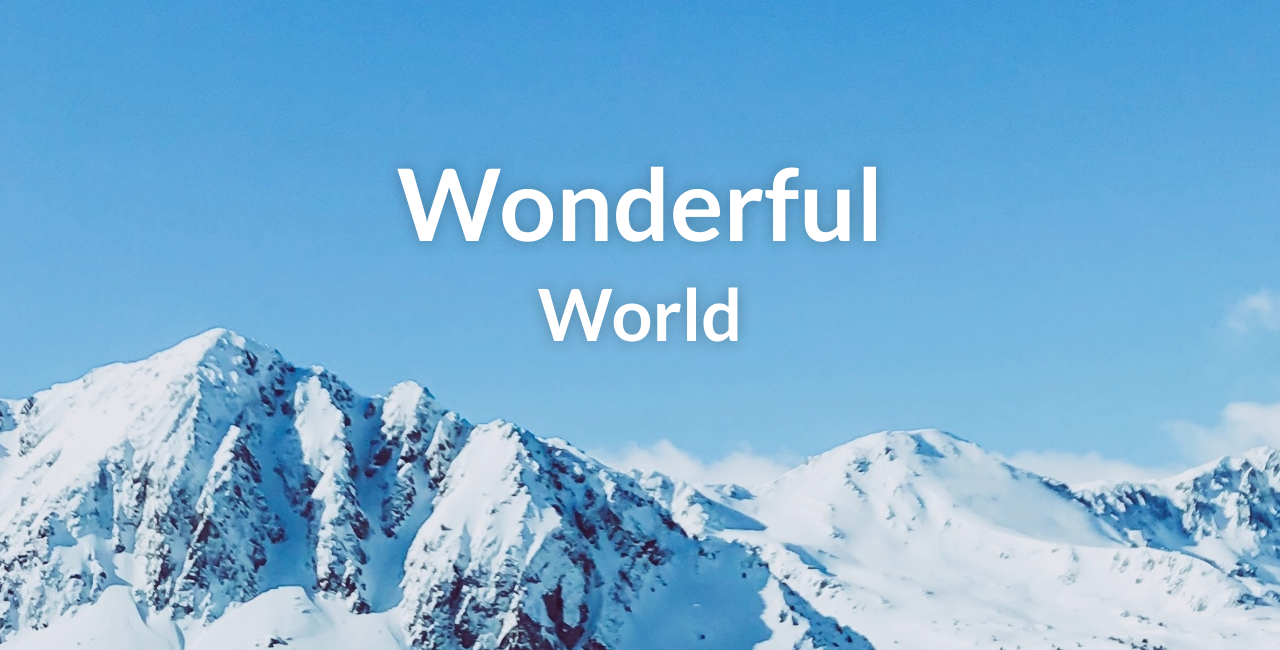
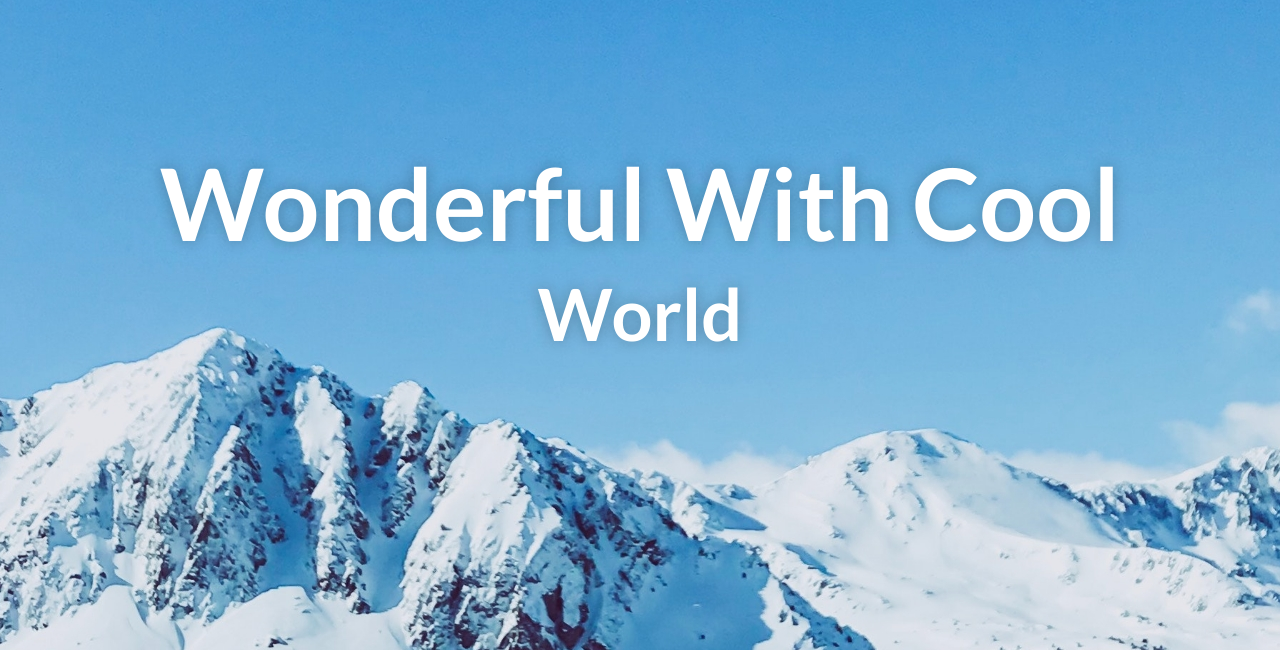
Before and after one commit to Aashik81443/snow-mount, a website: page index.html in a window 1280 px wide. Shown: the part 150-800 px from the top of the page. Drawn offline with nearby package versions, Linux system fonts and the light colour scheme; files whose address does not match are found by name.

Commit message:
Banner text update

```diff
--- a/index.html
+++ b/index.html
@@ -53,7 +53,7 @@
 		<section class="banner">
 			<div class="container">
 				<div class="banner-content mt-xl-6 mt-lg-5 mt-md-4 mt-2">
-					<h1>Wonderful</h1>
+					<h1>Wonderful with cool</h1>
 					<h2>World</h2>
 				</div><!-- / .banner-content -->
 				<div class="btn-wrap">
```
